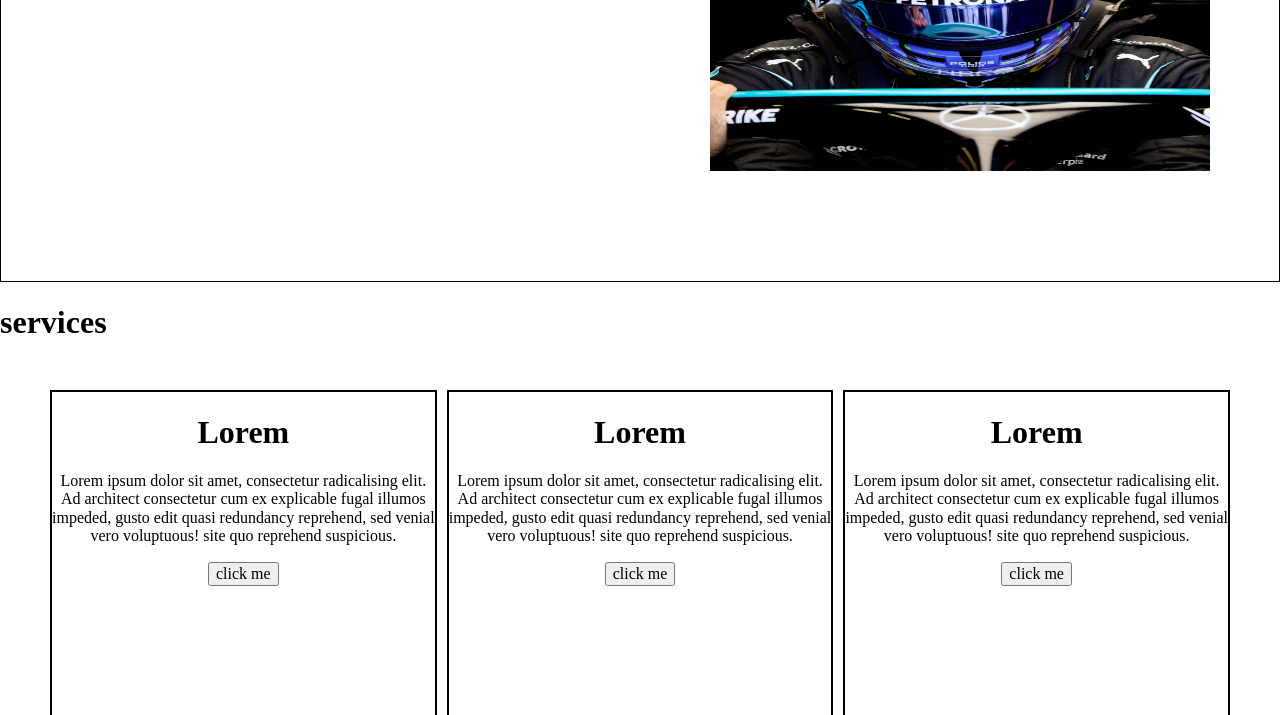
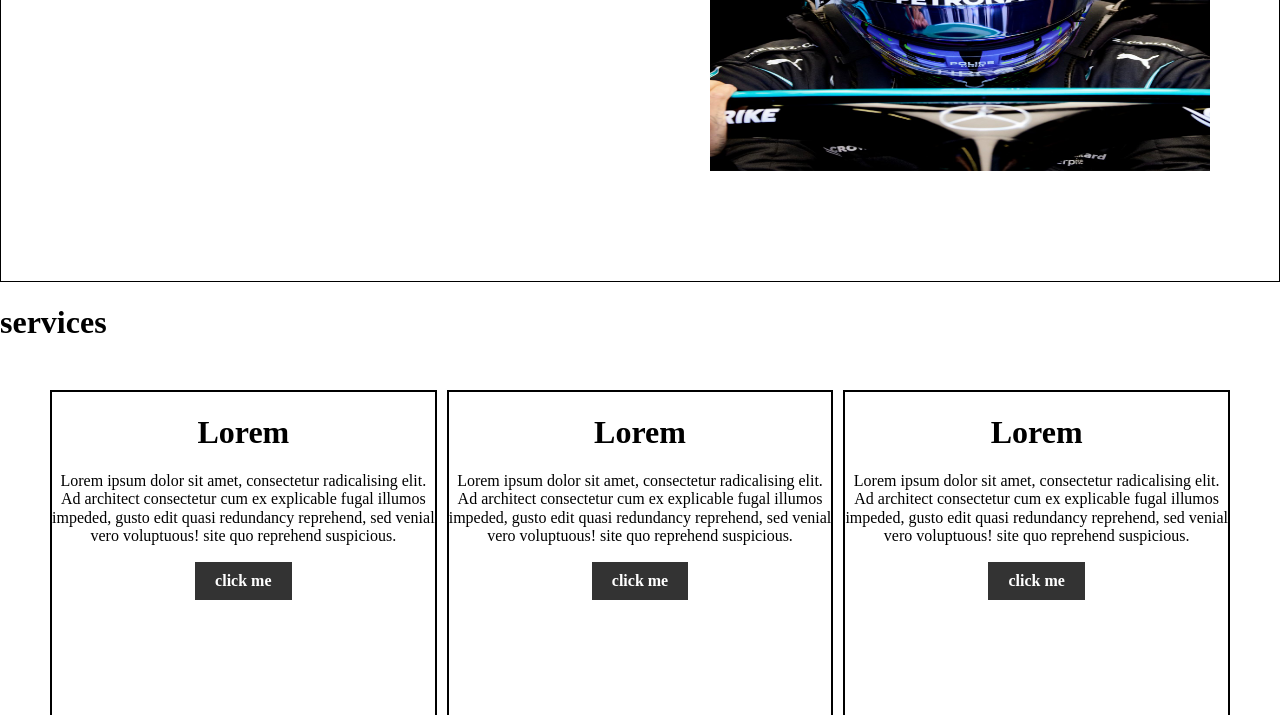
Before and after one commit to ShashinduMalshan/samplewebOrgin, a plain HTML site: page index.html in a window 1280 px wide. Shown: the part 516-1231 px from the top of the page. Drawn offline with Linux system fonts and the light colour scheme.

Commit message:
add style in all btns

```diff
--- a/index.html
+++ b/index.html
@@ -136,6 +136,15 @@
         }}
 
 
+    button{
+        padding: 10px 20px;
+        font-size: 1rem;
+        color: #fff;
+        background-color: #333;
+        border: none;
+        font-weight: bold;
+    }
+
 </style>
 <body>
 
```
